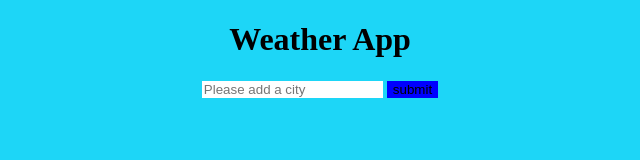
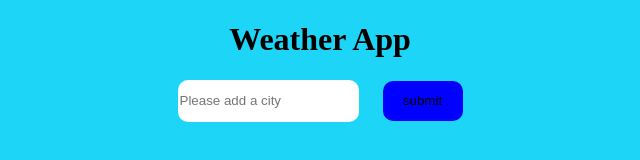
Before and after one commit to Csylvainc/weatherforecast, a plain HTML site: page index.html in a window 1280 px wide. Shown: the whole page, without its empty margins (320-960 px from the left). Drawn offline with Linux system fonts and the light colour scheme.

Commit message:
with grid and center

```diff
--- a/style.css
+++ b/style.css
@@ -10,15 +10,21 @@ form{
 }
 #ville{
     border: 0;
+    border-radius: 10px;
+    height: 40px;
+    margin-right: 20px;
 }
 #recherche{
     background-color: blue;
     border: 0;
+    border-radius: 10px;
+    height: 40px;
+    min-width: 80px;
 }
 
 #resultat{
-    display: flex;
+    display: grid;
+    justify-items: center;
     margin: 20px;
     padding: 20px;
-    justify-content: space-around;
 }
```
